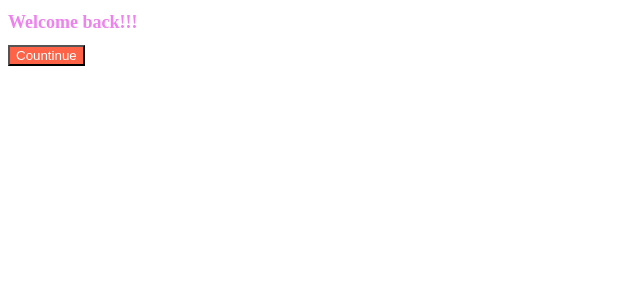
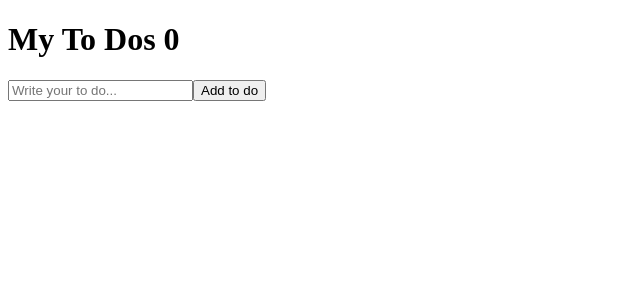
Before and after one commit to Cheyoung0203/my-app, a React (Create React App) app: page / in a window 1280 px wide. Shown: the top 300 px of the page, without its empty margins (0-640 px from the left). Built offline with nearby package versions, Linux system fonts and the light colour scheme.

Commit message:
toDo_list part one

```diff
--- a/src/App.js
+++ b/src/App.js
@@ -1,11 +1,33 @@
-import Button from "./Button";
-import styles from "./App.module.css";
+import { useState, useEffect } from "react";
 
 function App() {
+  const [toDo, setToDo] = useState("");
+  // 여러개의 toDo들을 받을 수 있는 array를 만들자!
+  const [toDos, setToDos] = useState([]);
+  const onChange = (event) => setToDo(event.target.value);
+  const onSubmit = (event) => {
+    event.preventDefault();
+    if (toDo === "") {
+      return;
+    }
+    // state는 직접적으로 수정할 수 없다. 즉, push, toDO = "blabla" 같이 직접적인 수정은 불가하다.
+    // array를 직접적으로 수정하지 않으면서 setToDos로 array에 element를 추가하는 방법
+    setToDos((currentArray) => [toDo, ...currentArray]);
+    setToDo("");
+  };
+  console.log(toDos);
   return (
     <div>
-      <h1 className={styles.title}>Welcome back!!!</h1>
-      <Button text={"Countinue"}></Button>
+      <h1>My To Dos {toDos.length}</h1>
+      <form onSubmit={onSubmit}>
+        <input
+          onChange={onChange}
+          value={toDo}
+          type="text"
+          placeholder="Write your to do..."
+        />
+        <button>Add to do</button>
+      </form>
     </div>
   );
 }
--- a/src/index.js
+++ b/src/index.js
@@ -4,7 +4,7 @@
 
 const root = ReactDOM.createRoot(document.getElementById("root"));
 root.render(
-  <React.StrictMode>
-    <App />
-  </React.StrictMode>
+  // <React.StrictMode>
+  <App />
+  // </React.StrictMode>
 );
```
